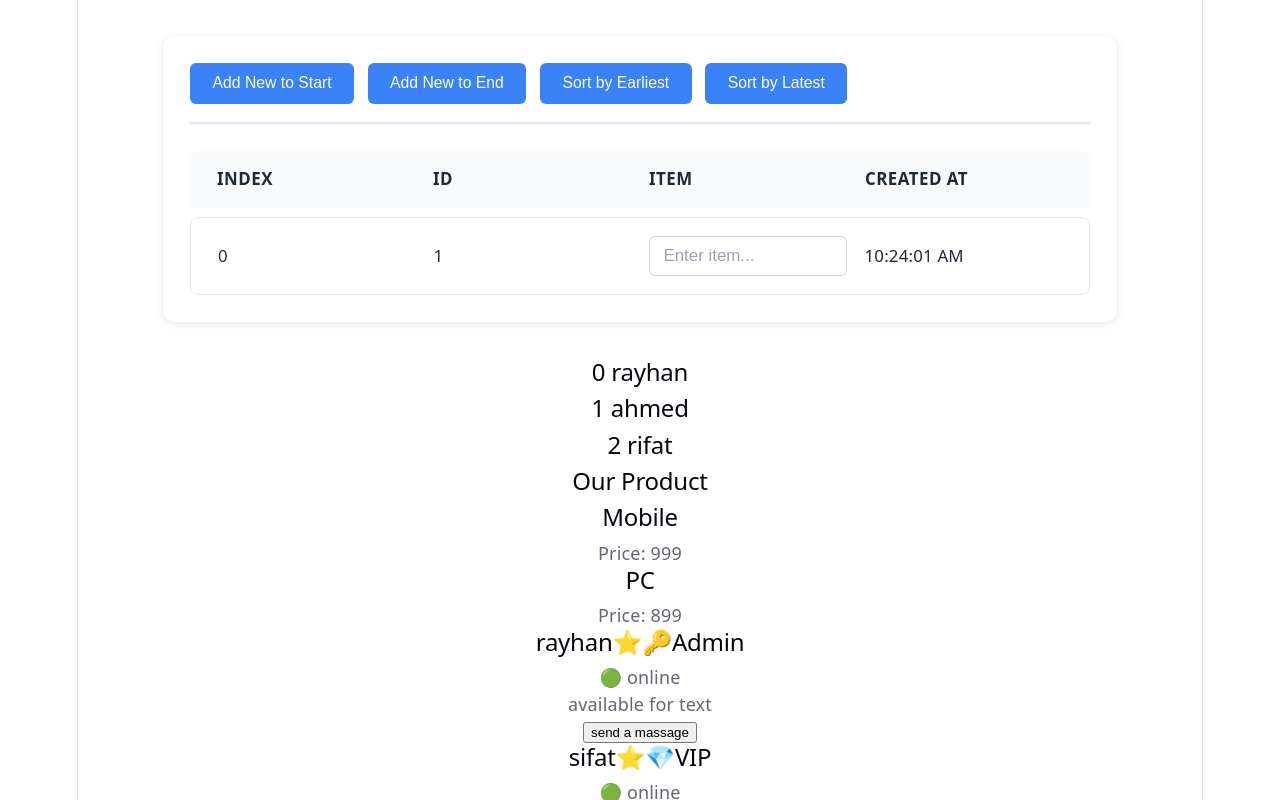
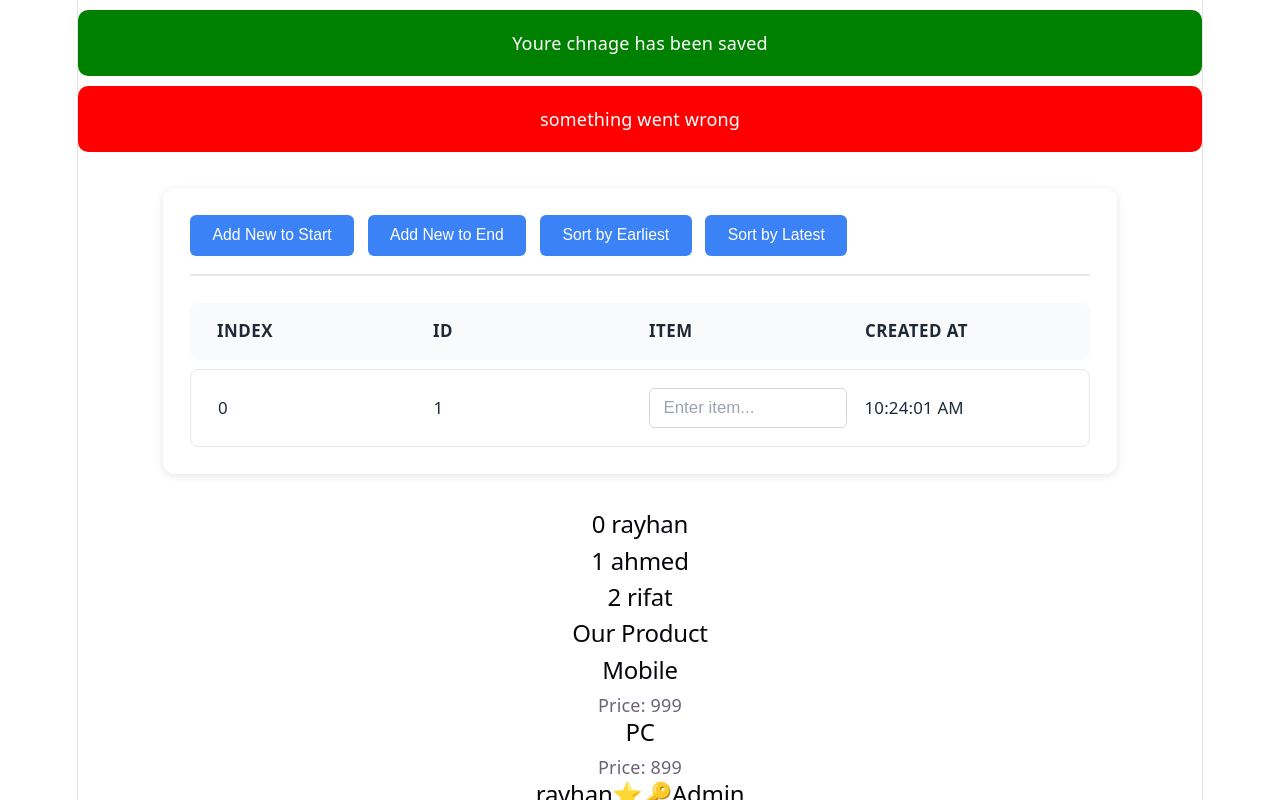
Before and after one commit to rayhan123-ahmed/React, a React (Vite) app in the folder core-concepts/: page / in a window 1280 px wide. Shown: the top 800 px of the page. Built offline with nearby package versions, Linux system fonts and the light colour scheme.

Commit message:
styling react components

```diff
--- /dev/null
+++ b/core-concepts/src/Alert .jsx
@@ -0,0 +1,5 @@
+import styles from './Alert.module.css'
+
+export const Alert = ({ children, type = "success" }) => {
+  return <div className={`${styles.alert} ${styles[type]}`}>{children}</div>;
+};
--- /dev/null
+++ b/core-concepts/src/Alert.module.css
@@ -0,0 +1,13 @@
+.alert {
+    color: white;
+    padding: 20px;
+    margin-top: 10px;
+    display: block;
+    border-radius: 10px;
+}
+.success{
+    background-color: green;
+}
+.error{
+    background-color: red;
+}
--- a/core-concepts/src/App.jsx
+++ b/core-concepts/src/App.jsx
@@ -12,13 +12,15 @@ import { UserDetails } from "./UserDetails.jsx";
 import { ProductList } from "./ProductList.jsx";
 import { NameList } from "./NameList.jsx";
 import { TodoList } from "./TodoList.jsx";
+import { Alert } from "./Alert .jsx";
 
 export const App = () => {
   return (
     <div>
+    <Alert>Youre chnage has been saved</Alert>
+    <Alert type="error">something went wrong</Alert>
+
     <TodoList />
-
-
     <NameList />
      <ProductList  />
 
```
